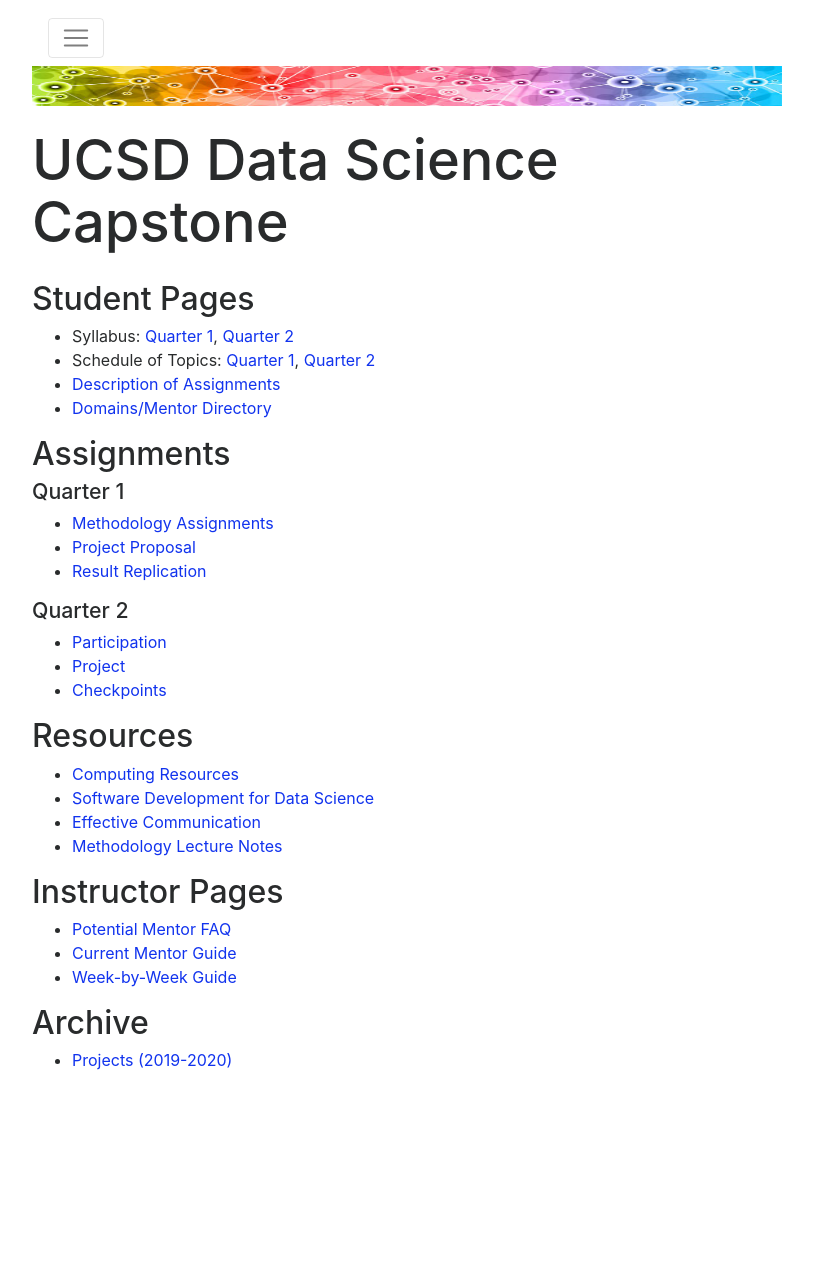
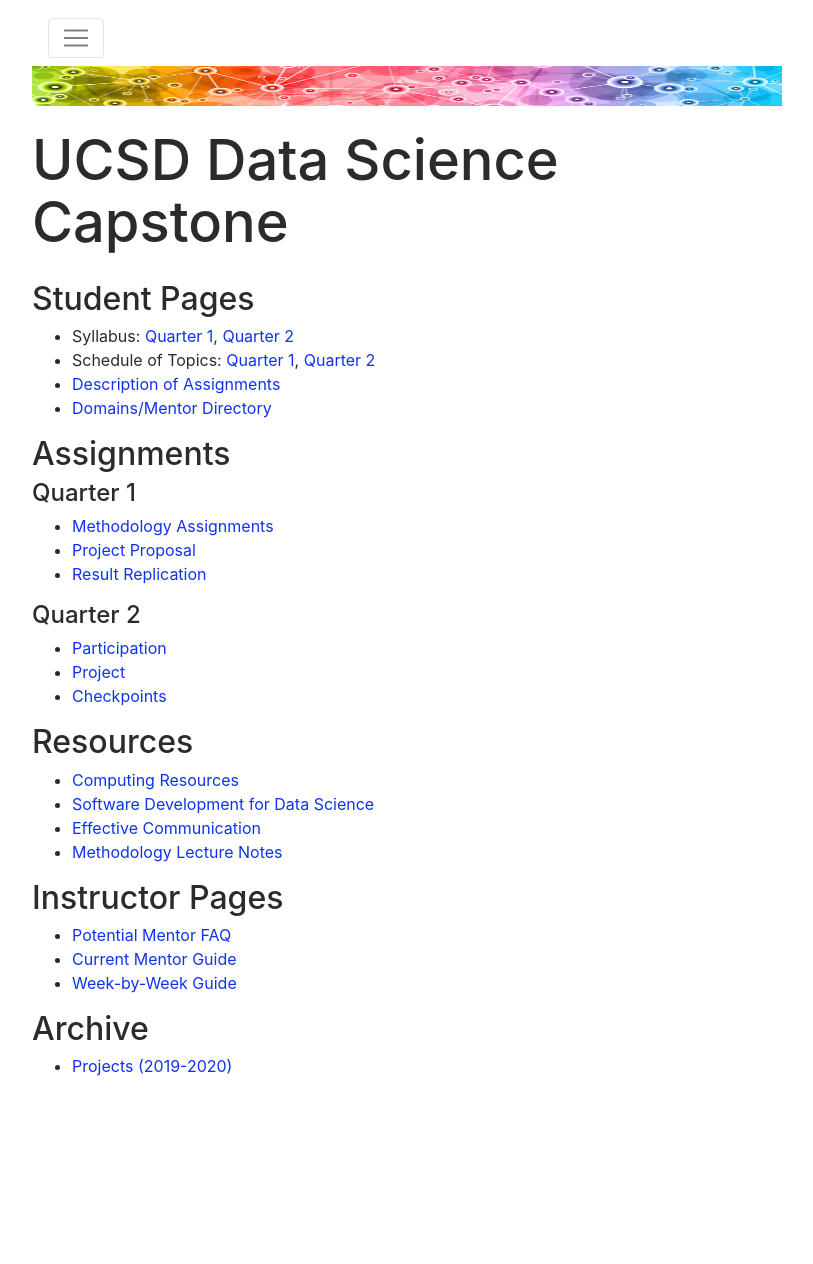
Before and after one commit to DSC-Capstone/dsc-capstone.github.io, a Jekyll site: the page built from index.md, in a window 1280 px wide. Shown: the whole page, without its empty margins (233-1046 px from the left). Built offline with Jekyll 4.4.1, drawn with Linux system fonts in a browser that asks for light colours; nearby versions of some CDN libraries.

Commit message:
header for assignments on front page

```diff
--- a/index.md
+++ b/index.md
@@ -13,12 +13,12 @@ permalink: /
 
 ## Assignments
 
-### Quarter 1
+#### Quarter 1
 * [Methodology Assignments](/assignments/quarter-1-methodology)
 * [Project Proposal](/assignments/quarter-1-project-proposal)
 * [Result Replication](/assignments/quarter-1-replication)
 
-### Quarter 2
+#### Quarter 2
 * [Participation](/assignments/quarter-2-participation)
 * [Project](/assignments/quarter-2-project)
 * [Checkpoints](/assignments/quarter-2-checkpoints)
```
